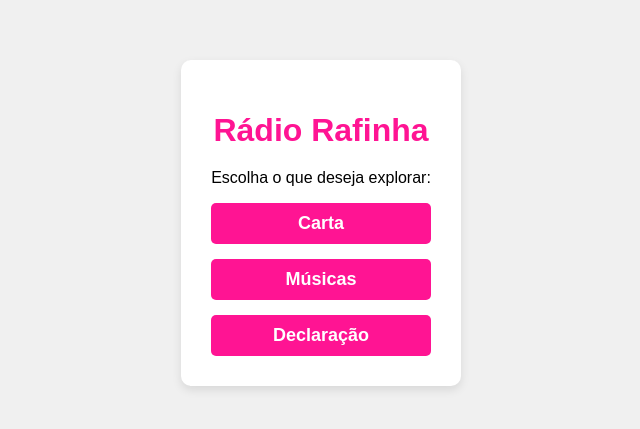
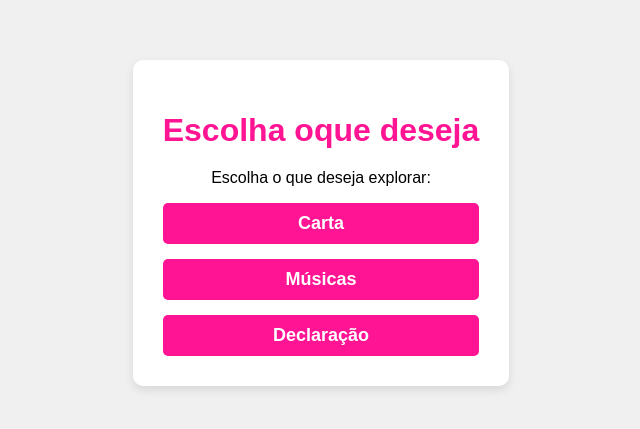
Before and after one commit to ASTROSANZ/Site-da-rafinha, a website: page public/index.html in a window 1280 px wide. Shown: the part 177-606 px from the top of the page, without its empty margins (319-959 px from the left). Drawn offline with Linux system fonts and the light colour scheme.

Commit message:
Update index.html

```diff
--- a/public/index.html
+++ b/public/index.html
@@ -53,7 +53,7 @@
 </head>
 <body>
   <div class="container">
-    <h1>Rádio Rafinha</h1>
+    <h1>Escolha oque deseja</h1>
     <p>Escolha o que deseja explorar:</p>
     <div class="navigation">
       <a href="carta.html">Carta</a>
```
